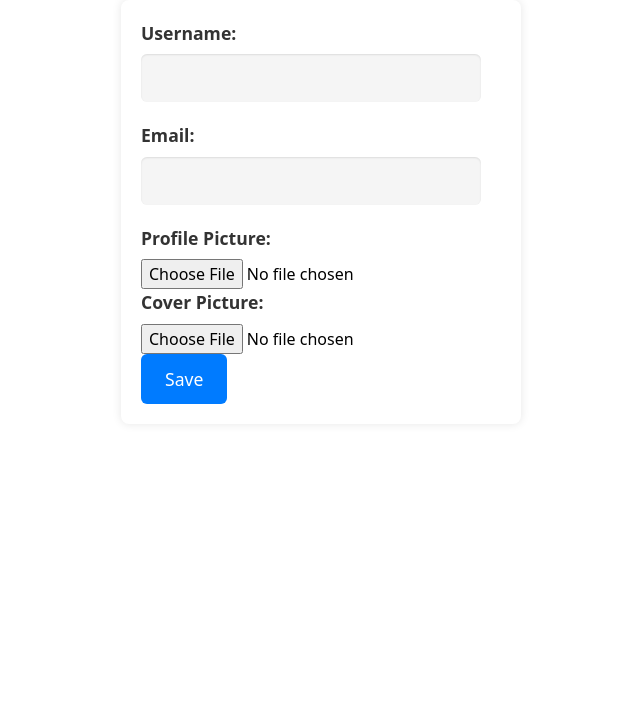
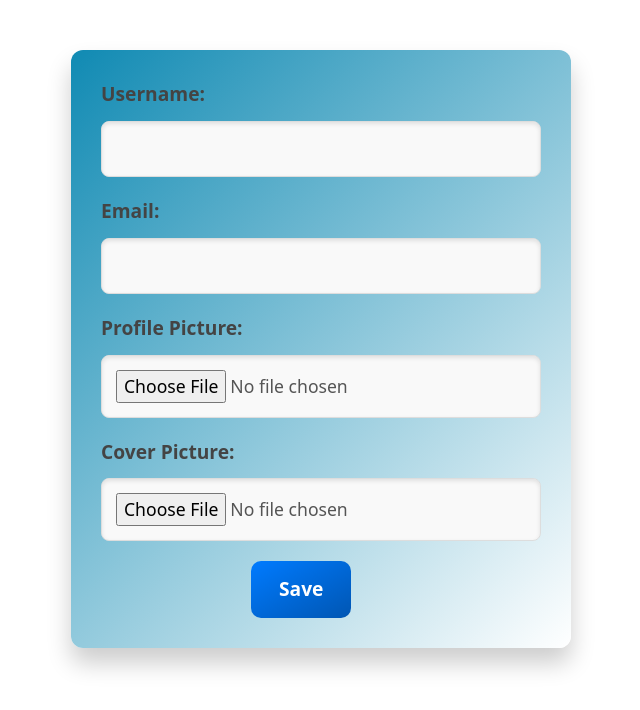
Before and after one commit to iirrrrffan/Chatter-front-end, a React (Create React App) app: page /editprofile in a window 1280 px wide. Shown: the top 710 px of the page, without its empty margins (319-959 px from the left). Built offline with nearby package versions, Linux system fonts and the light colour scheme; no server answers.

Commit message:
list css

```diff
--- a/src/components/editProfile/editProfile.css
+++ b/src/components/editProfile/editProfile.css
@@ -1,109 +1,85 @@
 .form-container {
-  max-width: 400px;
-  margin: 0 auto;
-  padding: 20px;
-  background-color: #ffffff;
-  border-radius: 8px;
-  box-shadow: 0 0 10px rgba(0, 0, 0, 0.1);
+  max-width: 500px;
+  margin: 50px auto;
+  padding: 30px;
+  background: linear-gradient(135deg, #108ab3, #fff);
+  border-radius: 12px;
+  box-shadow: 0 15px 25px rgba(0, 0, 0, 0.2);
+  transition: all 0.3s ease;
+}
+
+.form-container:hover {
+  transform: scale(1.05);
 }
 
 .form-container label {
   font-weight: bold;
-  font-size: 1.1em;
-  color: #333;
-  margin-bottom: 8px;
+  font-size: 1.2em;
+  color: #444;
+  margin-bottom: 12px;
   display: block;
 }
 
 .form-container input[type="text"],
 .form-container input[type="email"],
-.form-container textarea {
-  width: calc(100% - 20px);
-  padding: 12px;
+.form-container input[type="file"] {
+  width: 100%;
+  padding: 14px;
   margin-bottom: 20px;
-  border: none;
-  border-radius: 6px;
-  background-color: #f5f5f5;
-  box-shadow: inset 0 1px 2px rgba(0, 0, 0, 0.1);
-  font-size: 1em;
-  color: #333;
-  transition: background-color 0.3s, box-shadow 0.3s;
+  border: 1px solid #ddd;
+  border-radius: 8px;
+  background-color: #f9f9f9;
+  box-shadow: inset 0 2px 4px rgba(0, 0, 0, 0.1);
+  font-size: 1.1em;
+  color: #555;
+  transition: all 0.3s ease;
 }
 
 .form-container input[type="text"]:focus,
 .form-container input[type="email"]:focus,
-.form-container textarea:focus {
-  background-color: #e0e0e0;
-  box-shadow: inset 0 1px 2px rgba(0, 0, 0, 0.2);
-}
-
-.form-container textarea {
-  height: 120px;
+.form-container input[type="file"]:focus {
+  border-color: #007bff;
+  background-color: #ffffff;
+  box-shadow: 0 0 10px rgba(0, 123, 255, 0.3);
 }
 
 .form-container button {
-  padding: 12px 24px;
-  background-color: #007bff;
+  padding: 14px 28px;
+  background: linear-gradient(to bottom right, #007bff, #0056b3);
   color: #fff;
   border: none;
-  border-radius: 6px;
+  border-radius: 10px;
   cursor: pointer;
-  font-size: 1.1em;
-  transition: background-color 0.3s;
+  font-size: 1.2em;
+  font-weight: bold;
+  transition: all 0.3s ease;
+ margin-left: 150px;
 }
 
 .form-container button:hover {
-  background-color: #0056b3;
+  background: linear-gradient(to bottom right, #0056b3, #004080);
 }
 
-/* Profile picture section */
-.form-container .profile-pic-container {
-  margin-bottom: 20px;
+.form-container img {
+  max-width: 100px;
+  height: auto;
+  border: 2px solid #007bff;
+  margin-top: 10px;
+  margin-left: 150px;
 }
 
-.form-container .profile-pic-container label {
-  display: block;
+.form-container .profile-pic-upload,
+.form-container .cover-photo-upload {
+  display: inline-block;
+  background: linear-gradient(to bottom right, #007bff, #0056b3);
+  color: #fff;
+  padding: 12px 24px;
+  border-radius: 8px;
+  cursor: pointer;
+  transition: all 0.3s ease;
 }
 
-.form-container .profile-pic-container input[type="file"] {
-  display: none;
+.form-container .profile-pic-upload:hover,
+.form-container .cover-photo-upload:hover {
+  background: linear-gradient(to bottom right, #0056b3, #004080);
 }
-
-.form-container .profile-pic-container .profile-pic-upload {
-  display: inline-block;
-  background-color: #007bff;
-  color: #fff;
-  padding: 10px 20px;
-  border-radius: 6px;
-  cursor: pointer;
-}
-
-.form-container .profile-pic-container .profile-pic-upload:hover {
-  background-color: #0056b3;
-}
-
-/* Cover photo section */
-.form-container .cover-photo-container {
-  margin-bottom: 20px;
-}
-
-.form-container .cover-photo-container label {
-  display: block;
-}
-
-.form-container .cover-photo-container input[type="file"] {
-  display: none;
-}
-
-.form-container .cover-photo-container .cover-photo-upload {
-  display: inline-block;
-  background-color: #007bff;
-  color: #fff;
-  padding: 10px 20px;
-  border-radius: 6px;
-  cursor: pointer;
-}
-
-.form-container .cover-photo-container .cover-photo-upload:hover {
-  background-color: #0056b3;
-}
--- a/src/components/friedsLsit/FriendList.jsx
+++ b/src/components/friedsLsit/FriendList.jsx
@@ -3,7 +3,7 @@ import './friendsList.css';
 import { useNavigate } from 'react-router-dom';
 import axios from 'axios';
 import Sidebar from '../sidebar/Sidebar';
-import Topbar from '../topbar/Topbar';
+
 
 const FriendList = () => {
   const navigate = useNavigate();
--- a/src/components/friedsLsit/friendsList.css
+++ b/src/components/friedsLsit/friendsList.css
@@ -54,8 +54,8 @@
 .searchContainer {
   display: flex;
   align-items: center;
-  margin-left: 50px;
-  margin-top: 50px;
+  margin-left: 900px;
+  margin-top: 30px;
   position: fixed;
   top: 20px;
   left: 20px;
@@ -99,29 +99,42 @@
   justify-content: space-between;
   margin-top: 20px;
   padding: 10px;
+  background: linear-gradient(135deg, #108ab3, #fff);
+  border: 1px solid #ddd;
 }
 
 .paginationContainer button {
-  padding: 10px;
+  padding: 10px 20px;
   border: 1px solid #007bff;
-  background-color: #ffffff;
-  color: #007bff;
+  background: rgb(156, 156, 27);
+  color: #020609;
   cursor: pointer;
-  border-radius: 25px;
+  border-radius: 10px;
   transition: background-color 0.3s ease;
 }
 
 .paginationContainer button:hover {
-  background-color: #f0f0f0;
+  background: linear-gradient(135deg, #108ab3, #fff);
+  color: #007bff;
 }
+
 
 .paginationContainer button:disabled {
   cursor: not-allowed;
   color: #999999;
+  background: #e0e0e0;
   border: 1px solid #999999;
 }
+
 
 .paginationContainer span {
   font-size: 1.2rem;
   color: #333333;
+  font-weight: bold;
 }
+
+
+.paginationContainer {
+  margin-top: 700px;
+  margin-left: -340px;
+}
--- a/src/pages/profile/profile.css
+++ b/src/pages/profile/profile.css
@@ -80,14 +80,15 @@
 
 .profileRightBottom {
   display: flex;
-  flex-direction: row; /* Aligns posts horizontally */
-  flex-wrap: wrap; /* Wraps to the next line if there's no space */
-  gap: 30px; /* Space between post cards */
+  justify-content: center;
+  flex-direction: row;
+  flex-wrap: wrap;
+  gap: 30px;
 }
 
 .postCard1 {
   position: relative;
-  width: 290px; /* Ensures a consistent width for each post card */
+  width: 290px;
   background-color: #f8f8f8;
   border-radius: 10px;
   overflow: hidden;
@@ -96,15 +97,15 @@
 }
 
 .postCard1:hover {
-  transform: scale(1.05); /* Gives a hover effect */
+  transform: scale(1.05);
 }
 
 .postCardContent1 {
-  padding: 16px; /* Consistent padding for content */
+  padding: 16px;
 }
 
 .postCardTitle1 {
-  font-size: 20px; /* Adjusted font size for titles */
+  font-size: 20px;
   font-weight: bold;
   color: #333;
 }
@@ -134,56 +135,56 @@
   }
 
 
-/* Breakpoints for responsiveness */
+
 @media (max-width: 768px) {
     .profile {
-      flex-direction: column; /* Stack sidebar and main content */
+      flex-direction: column;
     }
 
     .profileRight {
-      flex: 1; /* Make the main content take the full width */
+      flex: 1;
     }
 
     .profileCover {
-      height: 200px; /* Adjust height for smaller screens */
+      height: 200px;
     }
 
     .profileUserImg {
-      width: 150px; /* Reduce size for smaller screens */
+      width: 150px;
       height: 150px;
-      top: 120px; /* Adjust position */
+      top: 120px;
     }
 
     .profileInfo {
-      margin-left: 20px; /* Less margin for smaller screens */
+      margin-left: 20px;
     }
 
     .btn {
-      margin-left: 0; /* Center the button */
-      bottom: 20px; /* Adjust position */
+      margin-left: 0;
+      bottom: 20px;
     }
 
     .profileRightBottom {
-      flex-direction: column; /* Stack posts vertically */
+      flex-direction: column;
     }
 
     .postCard1 {
-      width: 100%; /* Make posts full-width */
-      margin-bottom: 20px; /* Add spacing between posts */
+      width: 100%;
+      margin-bottom: 20px;
     }
   }
 
   @media (min-width: 769px) {
-    /* Custom styles for larger screens */
+
     .profile {
-      flex-direction: row; /* Keep sidebar and main content side by side */
+      flex-direction: row;
     }
 
     .profileRightBottom {
-      display: flex; /* Default horizontal layout */
+      display: flex;
     }
 
     .postCard1 {
-      width: 290px; /* Default card width */
+      width: 290px;
     }
   }
```
